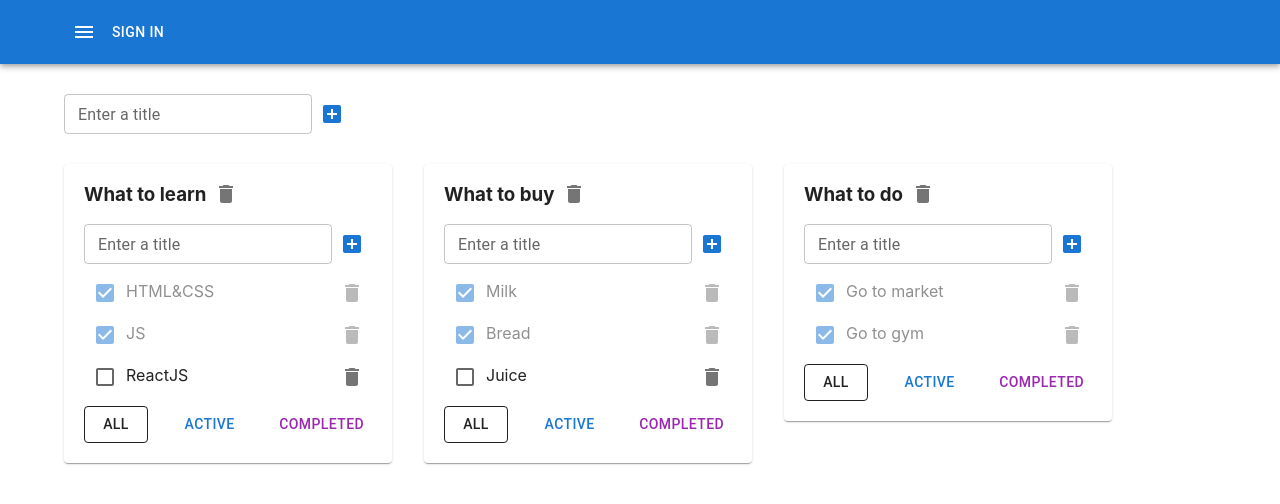
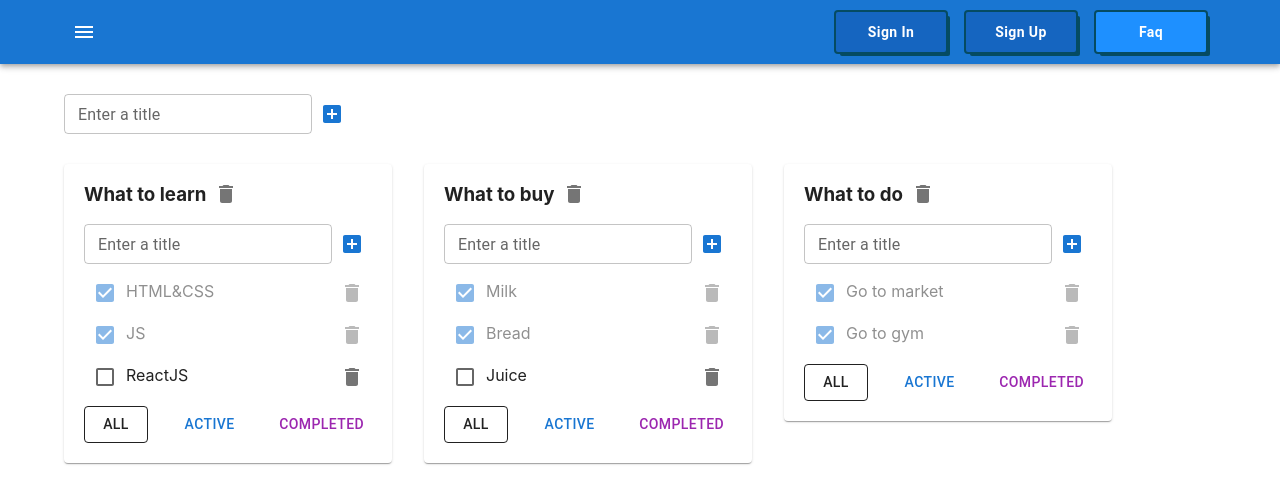
Before and after one commit to Lion77777/react-todolist-02, a React (Vite) app: page / in a window 1280 px wide. Shown: the top 504 px of the page. Built offline with nearby package versions, Linux system fonts and the light colour scheme.

Commit message:
Use Reusable Component NavButton in the header for authorization buttons

```diff
--- a/src/App.tsx
+++ b/src/App.tsx
@@ -4,13 +4,14 @@ import { v1 } from 'uuid'
 import { TodolistItem } from './TodolistItem'
 import { CreateItemForm } from './CreateItemForm'
 import AppBar from '@mui/material/AppBar'
-import Button from '@mui/material/Button'
 import IconButton from '@mui/material/IconButton'
 import Toolbar from '@mui/material/Toolbar'
 import MenuIcon from '@material-ui/icons/Menu'
 import Container from '@mui/material/Container'
 import Grid from '@mui/material/Grid'
 import Paper from '@mui/material/Paper'
+import { NavButton } from './NavButton'
+import { containerSx } from './TodolistItem.styles'
 
 export type Task = {
   id: string
@@ -117,11 +118,15 @@ export const App = () => {
     <div className="app">
       <AppBar position='static' sx={{ mb: '30px' }}>
         <Toolbar>
-          <Container maxWidth={'lg'}>
+          <Container maxWidth={'lg'} sx={containerSx}>
             <IconButton color='inherit'>
               <MenuIcon />
             </IconButton>
-            <Button color='inherit'>Sign In</Button>
+            <div>
+              <NavButton>Sign In</NavButton>
+              <NavButton>Sign Up</NavButton>
+              <NavButton background='dodgerblue'>Faq</NavButton>
+            </div>
           </Container>
         </Toolbar>
       </AppBar>
```
